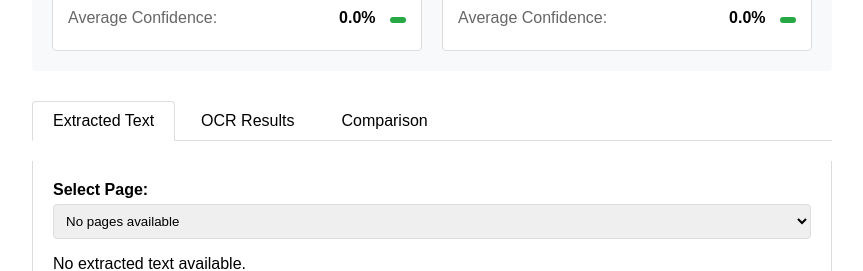
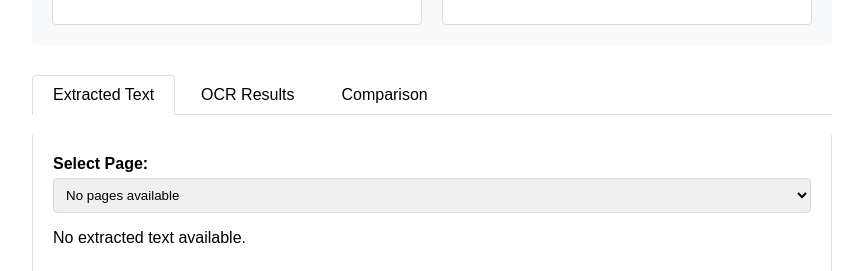
Before and after one commit to jdkruzr/RectangularFile, a Flask app: template templates/document_inspector.html in a window 1280 px wide. Shown: the part 368-639 px from the top of the page, without its empty margins (208-1071 px from the left). Run offline with Flask 2, Linux system fonts and the light colour scheme; the template is opened without the code that fills it, so the values that code supplies are empty; parts of the project's set-up code (start-up, migrations or seed data) failed here and were passed over.

Commit message:
eliminated fake confidence scores

```diff
--- a/qwen_processor.py
+++ b/qwen_processor.py
@@ -300,7 +300,7 @@ class QwenVLProcessor:
             db_manager.update_processing_progress(doc_id, 0.0, error_message)
             return False
 
-    def _process_image(self, image: Image.Image) -> Tuple[str, float]:
+    def _process_image(self, image: Image.Image) -> str:
         """Process a single image with Qwen2.5-VL using the approach from model_test.py."""
         try:
             self.logger.info(f"Processing image of size {image.width}x{image.height}")
@@ -400,7 +400,7 @@ class QwenVLProcessor:
             self.logger.info(text_preview)
             self.logger.info("============================")
 
-            return text, 0.95 if text else 0.0
+            return text
 
         except Exception as e:
             self.logger.error(f"Error processing image: {e}")
--- a/templates/document_inspector.html
+++ b/templates/document_inspector.html
@@ -109,28 +109,6 @@
             overflow-y: auto;
         }
 
-        .confidence-indicator {
-            display: inline-block;
-            padding: 3px 8px;
-            border-radius: 4px;
-            color: white;
-            font-size: 0.8em;
-            margin-left: 10px;
-        }
-
-        .confidence-low {
-            background-color: #dc3545;
-        }
-
-        .confidence-medium {
-            background-color: #ffc107;
-            color: #212529;
-        }
-
-        .confidence-high {
-            background-color: #28a745;
-        }
-
         .action-buttons {
             margin-top: 20px;
             display: flex;
@@ -210,18 +188,6 @@
                         <span class="stat-label">Word Count:</span>
                         <span class="stat-value">{{ stats.text_extraction.word_count }}</span>
                     </div>
-                    <div class="stat-row">
-                        <span class="stat-label">Average Confidence:</span>
-                        <span class="stat-value">
-                            {{ "%.1f"|format(stats.text_extraction.avg_confidence) }}%
-                            <span class="confidence-indicator
-                                {% if stats.text_extraction.avg_confidence < 50 %}confidence-low
-                                {% elif stats.text_extraction.avg_confidence < 80 %}confidence-medium
-                                {% else %}confidence-high
-                                {% endif %}">
-                            </span>
-                        </span>
-                    </div>
                 </div>
 
                 <div class="stat-section">
@@ -233,18 +199,6 @@
                     <div class="stat-row">
                         <span class="stat-label">Word Count:</span>
                         <span class="stat-value">{{ stats.ocr.word_count }}</span>
-                    </div>
-                    <div class="stat-row">
-                        <span class="stat-label">Average Confidence:</span>
-                        <span class="stat-value">
-                            {{ "%.1f"|format(stats.ocr.avg_confidence) }}%
-                            <span class="confidence-indicator
-                                {% if stats.ocr.avg_confidence < 50 %}confidence-low
-                                {% elif stats.ocr.avg_confidence < 80 %}confidence-medium
-                                {% else %}confidence-high
-                                {% endif %}">
-                            </span>
-                        </span>
                     </div>
                 </div>
             </div>
@@ -276,15 +230,6 @@
                         <div class="page-content" id="extracted-page-{{ page_num }}" {% if not loop.first %}style="display: none;"{% endif %}>
                             <div class="page-header">
                                 <strong>Page {{ page_num }}</strong>
-                                {% if page.confidence %}
-                                    <span class="confidence-indicator
-                                        {% if page.confidence < 0.5 %}confidence-low
-                                        {% elif page.confidence < 0.8 %}confidence-medium
-                                        {% else %}confidence-high
-                                        {% endif %}">
-                                        Confidence: {{ "%.1f"|format(page.confidence * 100) }}%
-                                    </span>
-                                {% endif %}
                             </div>
 
                             <div class="text-display">{{ page.text }}</div>
@@ -314,15 +259,6 @@
                         <div class="page-content" id="ocr-page-{{ page_num }}" {% if not loop.first %}style="display: none;"{% endif %}>
                             <div class="page-header">
                                 <strong>Page {{ page_num }}</strong>
-                                {% if page.confidence %}
-                                    <span class="confidence-indicator
-                                        {% if page.confidence < 0.5 %}confidence-low
-                                        {% elif page.confidence < 0.8 %}confidence-medium
-                                        {% else %}confidence-high
-                                        {% endif %}">
-                                        Confidence: {{ "%.1f"|format(page.confidence * 100) }}%
-                                    </span>
-                                {% endif %}
                             </div>
 
                             <div class="text-display">{{ page.text }}</div>
```
Also changed, not shown: db_manager.py (+7 -28 lines), templates/view_document.html (+1 -16 lines).
